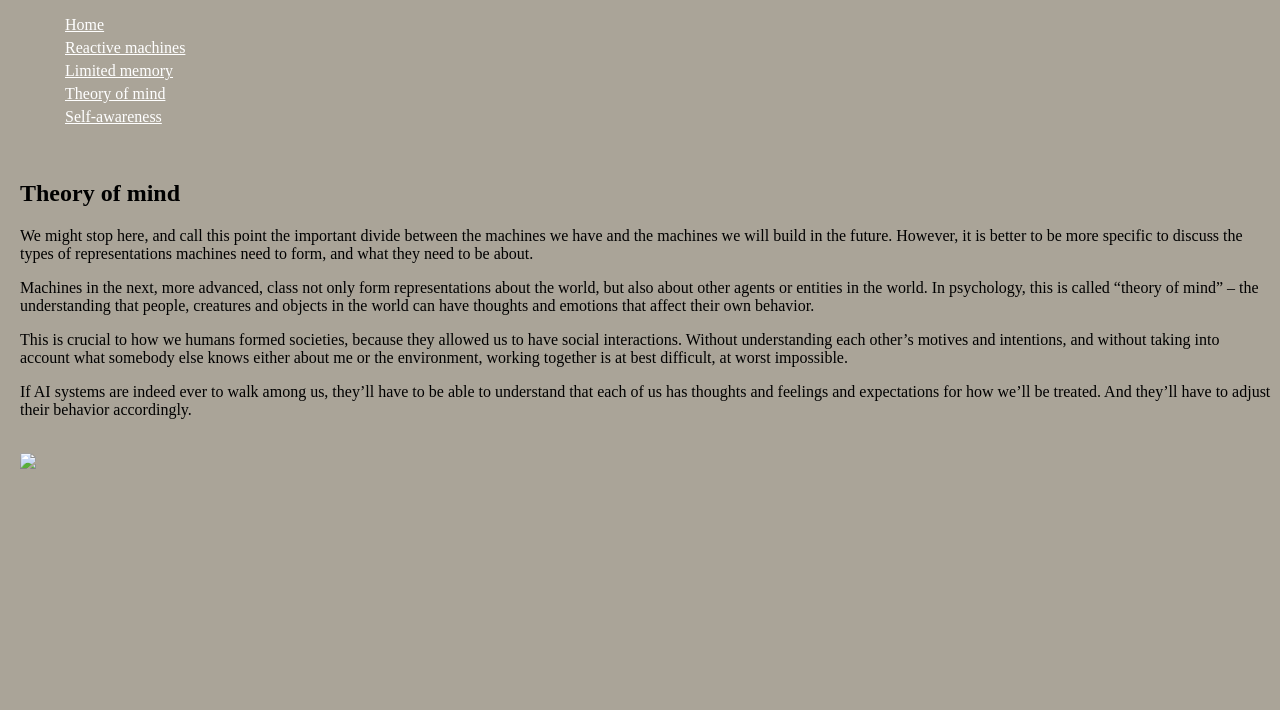
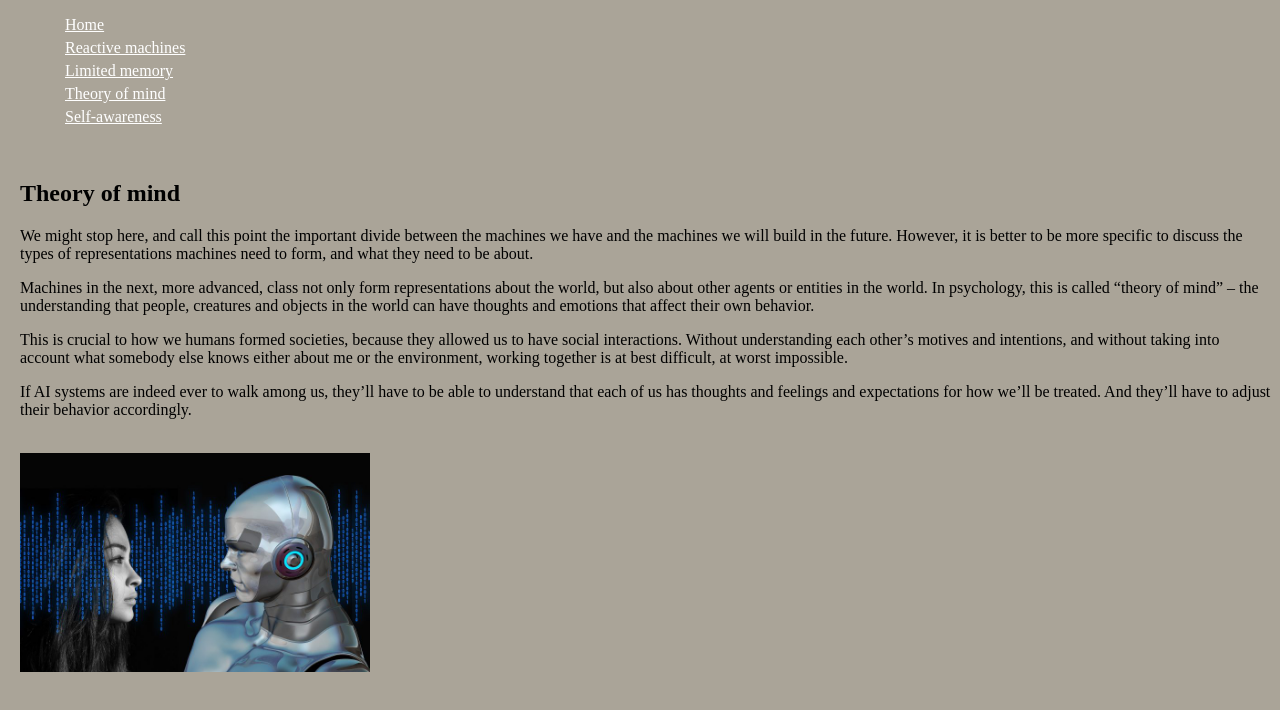
Before and after one commit to Mohamedafifi45/project, a plain HTML site: page Theory of mind.html in a window 1280 px wide. Drawn offline with Linux system fonts and the light colour scheme.

Commit message:
Update Theory of mind.html

```diff
--- a/Theory of mind.html
+++ b/Theory of mind.html
@@ -39,6 +39,6 @@
             If AI systems are indeed ever to walk among us, they’ll have to be able to understand that each of us has thoughts and feelings and expectations for how we’ll be treated. And they’ll have to adjust their behavior accordingly.
         </p>
         <br>
-        <img style="width: 350px;" src="imgs/binary-2175285_1920-768x480.jpg">
+        <img style="width: 350px;" src="binary-2175285_1920-768x480.jpg">
     </body>
 </html>
```
